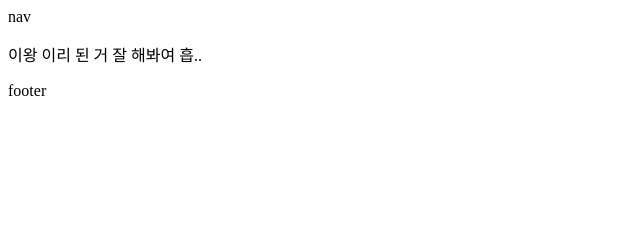
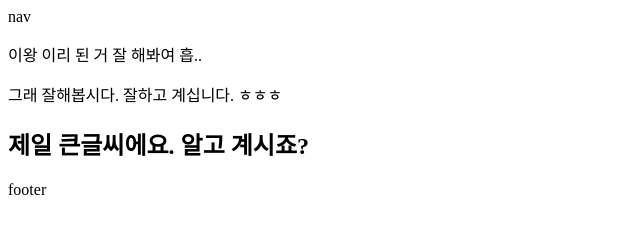
Before and after one commit to kimyh1216/company-project-1, a plain HTML site: page index.html in a window 1280 px wide. Shown: the whole page, without its empty margins (0-640 px from the left). Drawn offline with Linux system fonts and the light colour scheme.

Commit message:
freshman first commit

```diff
--- a/index.html
+++ b/index.html
@@ -13,6 +13,8 @@
     <main class="main">
       <section class="section">
         <p class="">이왕 이리 된 거 잘 해봐여 흡..</p>
+        그래 잘해봅시다. 잘하고 계십니다. ㅎㅎㅎ
+        <h1>제일 큰글씨에요. 알고 계시죠?</h1>
       </section>
     </main>
     <footer>footer</footer>
```
